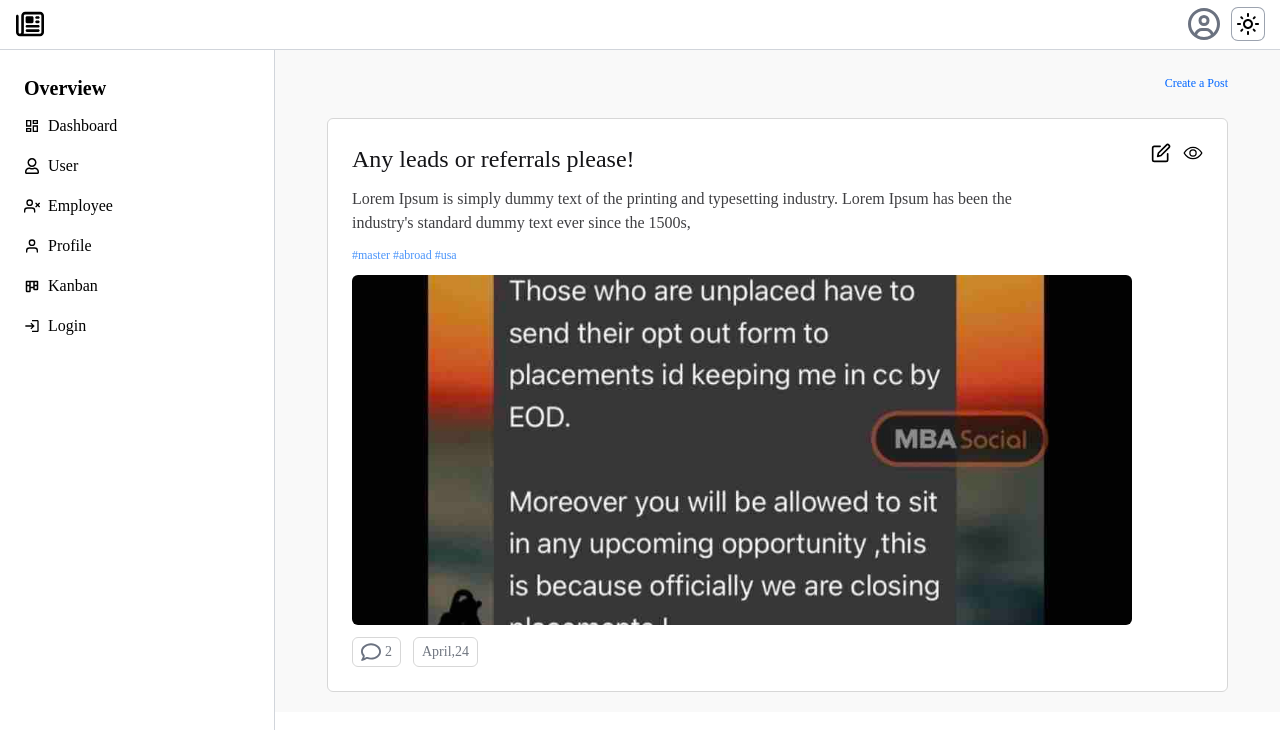
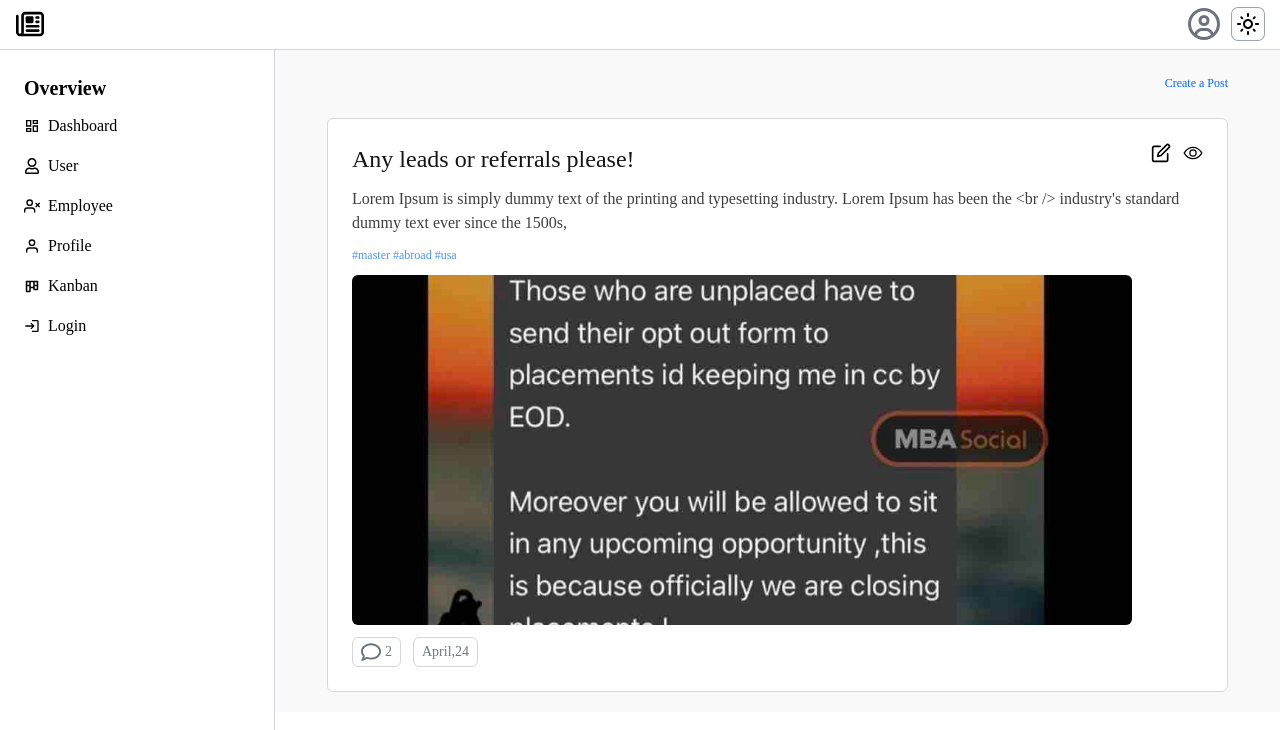
Before and after one commit to aniketcoddy/Real_News, a Next.js app: page / in a window 1280 px wide. Shown: the top 730 px of the page. Built offline with nearby package versions, Linux system fonts and the light colour scheme.

Commit message:
correction2

```diff
--- a/app/Post/page.jsx
+++ b/app/Post/page.jsx
@@ -19,7 +19,7 @@ const Post = () => {
         <Link href="/Post/1" className="border-[1px] flex flex-col gap-3 rounded-md bg-white border-[#D7D7D7] lg:p-6 p-3">
           <div className="flex justify-between">
             <h1 className="text-sm sm:text-base md:text-lg lg:text-xl xl:text-2xl text-[#141417] line-clamps-1 font-medium font-Geist">
-              Any leads or referrals please!
+              {`Any leads or referrals please!`}
             </h1>
             <div className="flex gap-3">
               <FiEdit className="xl:w-5 xl:h-5" />
@@ -27,12 +27,12 @@ const Post = () => {
             </div>
           </div>
           <p className="text-xs sm:text-sm md:text-base  font-Geist text-[#3F3F42] line-clamp-2 ">
-            Lorem Ipsum is simply dummy text of the printing and typesetting
+           {` Lorem Ipsum is simply dummy text of the printing and typesetting
             industry. Lorem Ipsum has been the <br /> industry's standard dummy
-            text ever since the 1500s,
+            text ever since the 1500s,`}
           </p>
           <span className="text-xs font-Geist text-[#4A94FA]">
-            #master #abroad #usa
+           {` #master #abroad #usa`}
           </span>
           <div class="flex items-center rounded-md justify-center w-72 h-36 sm:w-[480px] sm:h-[240px]  md:w-[580px] md:h-[290px] xl:w-[780px] xl:h-[350px]  overflow-hidden relative">
             <Image
@@ -48,7 +48,7 @@ const Post = () => {
               <p className="text-xs text-[#707680] xl:text-sm">2</p>
             </div>
             <p className="border-[1px] xl:text-sm border-[#D7D7D7] text-[#707680] font-medium  p-1 px-2 rounded-md text-xs">
-              April,24
+             {` April,24`}
             </p>
           </div>
         </Link>
```
